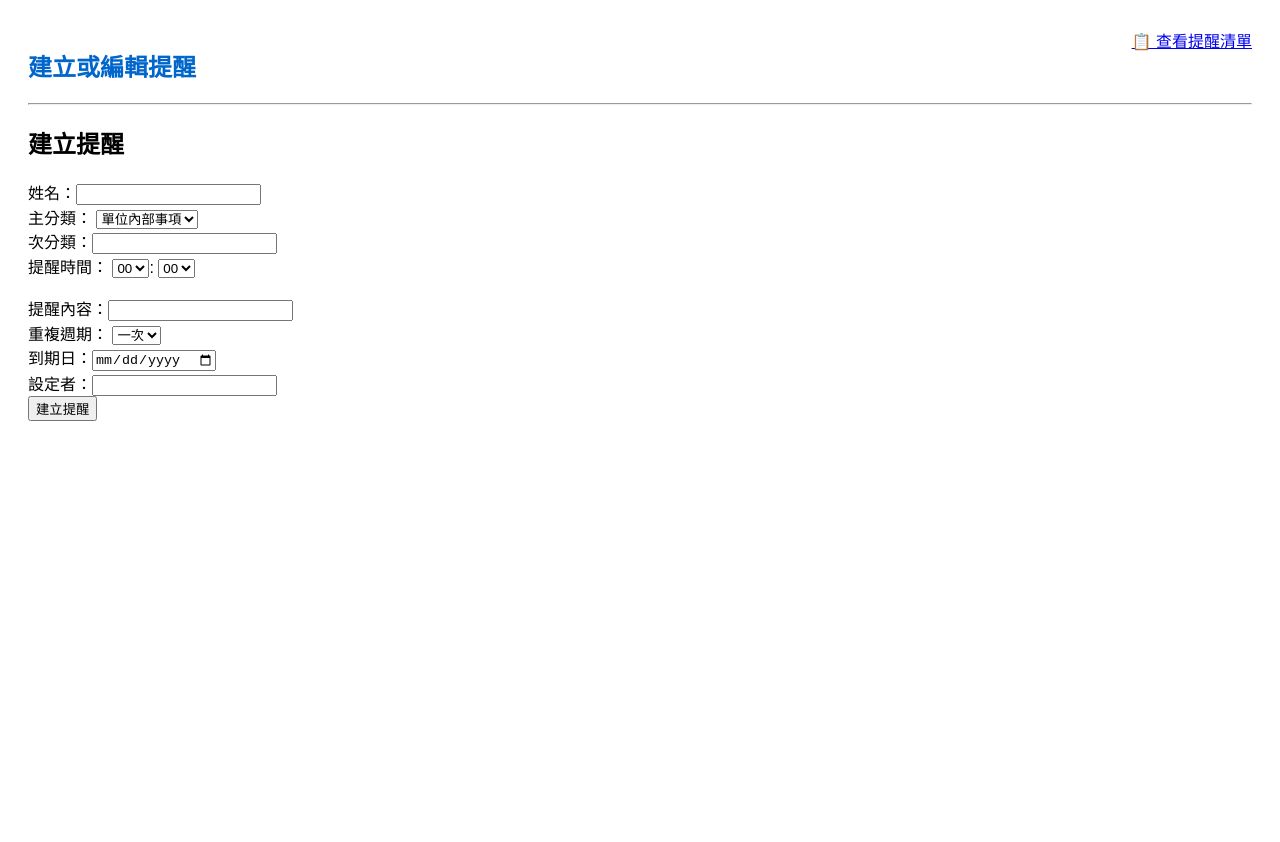
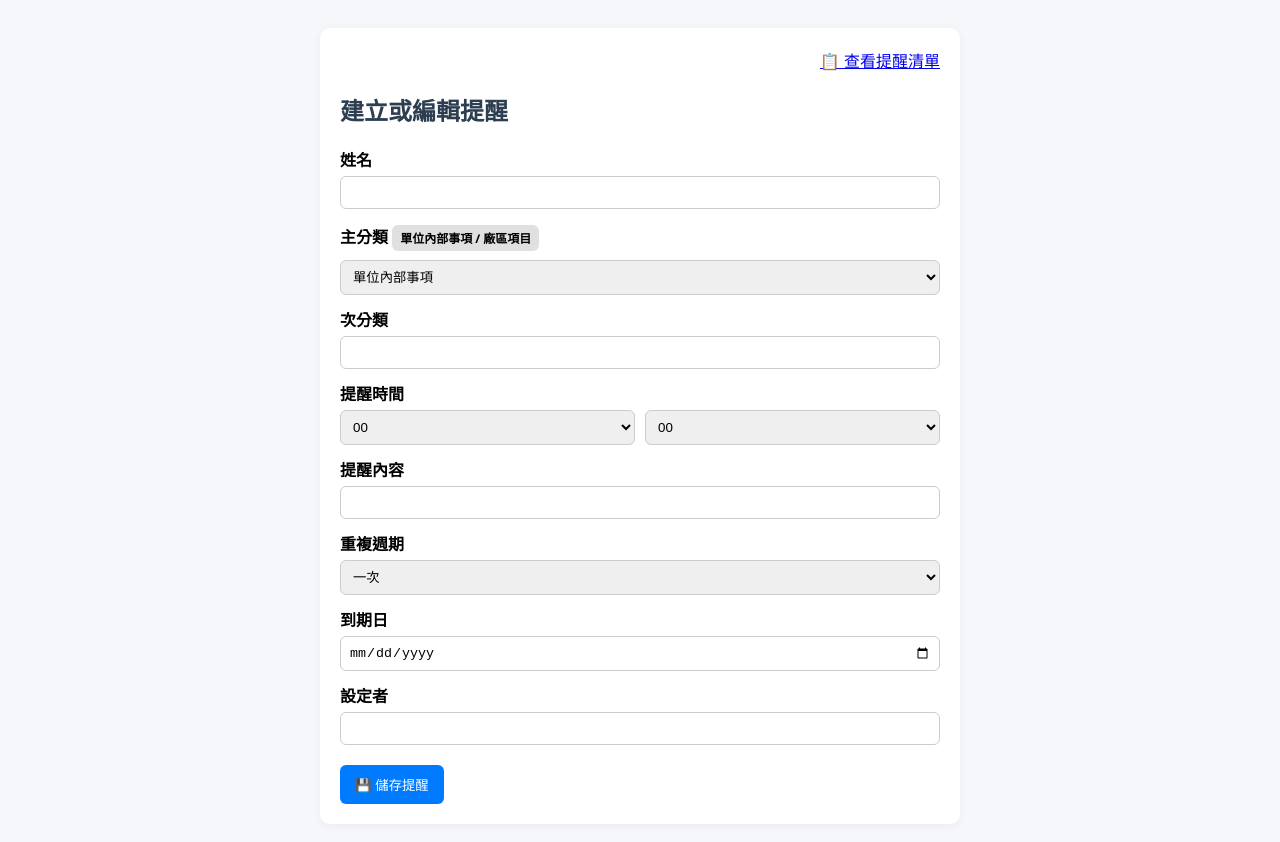
Before and after one commit to lcm171101/line-reminder-railway, a website: page form.html in a window 1280 px wide. Before the commit the page ends 800 px from the top, so only its background shows below. Drawn offline with Linux system fonts and the light colour scheme.

Commit message:
Add files via upload

```diff
--- a/form.html
+++ b/form.html
@@ -4,35 +4,104 @@
 <head>
   <meta charset="UTF-8">
   <title>建立提醒</title>
+  <meta name="viewport" content="width=device-width, initial-scale=1">
+  <style>
+    body {
+      font-family: 'Segoe UI', sans-serif;
+      padding: 20px;
+      background: #f5f7fa;
+    }
+    h2 {
+      color: #2c3e50;
+    }
+    label {
+      font-weight: bold;
+      display: block;
+      margin-top: 12px;
+    }
+    input, select {
+      width: 100%;
+      padding: 8px;
+      margin-top: 5px;
+      border-radius: 6px;
+      border: 1px solid #ccc;
+      box-sizing: border-box;
+    }
+    button {
+      margin-top: 20px;
+      background: #007bff;
+      color: white;
+      border: none;
+      padding: 10px 15px;
+      border-radius: 6px;
+      cursor: pointer;
+    }
+    .category-badge {
+      display: inline-block;
+      padding: 4px 8px;
+      margin: 4px 0;
+      font-size: 12px;
+      background: #e0e0e0;
+      border-radius: 6px;
+    }
+    .container {
+      max-width: 600px;
+      margin: auto;
+      background: white;
+      padding: 20px;
+      border-radius: 10px;
+      box-shadow: 0 2px 10px rgba(0,0,0,0.05);
+    }
+    .nav {
+      text-align: right;
+      margin-bottom: 10px;
+    }
+  </style>
 </head>
-<body style="font-family:sans-serif;padding:20px;">
-    <a href='/reminders' style="float:right;">📋 查看提醒清單</a>
-    <h2 style="color:#0066cc">建立或編輯提醒</h2><hr style="margin-bottom:20px;">
-  <h2>建立提醒</h2>
+<body>
+  <div class="container">
+    <div class="nav"><a href='/reminders'>📋 查看提醒清單</a></div>
+    <h2>建立或編輯提醒</h2>
     <form id="reminderForm">
-    姓名：<input type="text" name="name" required><br>
-    主分類：
+      <label>姓名</label>
+      <input type="text" name="name" required>
+
+      <label>主分類 <span class="category-badge">單位內部事項 / 廠區項目</span></label>
       <select name="mainCategory">
         <option value="單位內部事項">單位內部事項</option>
         <option value="廠區項目">廠區項目</option>
-    </select><br>
-    次分類：<input type="text" name="subCategory"><br>
-    提醒時間：
-    <select id="hour" onchange="updateTime()"></select>:
-    <select id="minute" onchange="updateTime()"></select><br>
-    <input type="hidden" id="time" name="time"><br>
-    提醒內容：<input type="text" name="message" required><br>
-    重複週期：
+      </select>
+
+      <label>次分類</label>
+      <input type="text" name="subCategory">
+
+      <label>提醒時間</label>
+      <div style="display:flex;gap:10px;">
+        <select id="hour" onchange="updateTime()"></select>
+        <select id="minute" onchange="updateTime()"></select>
+      </div>
+      <input type="hidden" id="time" name="time">
+
+      <label>提醒內容</label>
+      <input type="text" name="message" required>
+
+      <label>重複週期</label>
       <select name="repeatType">
         <option value="once">一次</option>
         <option value="daily">每日</option>
         <option value="weekly">每週</option>
         <option value="monthly">每月</option>
-    </select><br>
-    到期日：<input type="date" name="expireDate"><br>
-    設定者：<input type="text" name="createdBy"><br>
-    <button type="submit">建立提醒</button>
+      </select>
+
+      <label>到期日</label>
+      <input type="date" name="expireDate">
+
+      <label>設定者</label>
+      <input type="text" name="createdBy">
+
+      <button type="submit">💾 儲存提醒</button>
     </form>
+  </div>
 
 <script>
   function updateTime() {
@@ -41,17 +110,13 @@
     document.getElementById('time').value = h + ":" + m;
   }
   for (let i = 0; i < 24; i++) {
-    document.getElementById('hour').innerHTML += `<option value="${String(i).padStart(2, '0')}">${String(i).padStart(2, '0')}</option>`;
+    document.getElementById('hour').innerHTML += `<option value="${String(i).padStart(2,'0')}">${String(i).padStart(2,'0')}</option>`;
   }
   for (let i = 0; i < 60; i++) {
-    document.getElementById('minute').innerHTML += `<option value="${String(i).padStart(2, '0')}">${String(i).padStart(2, '0')}</option>`;
+    document.getElementById('minute').innerHTML += `<option value="${String(i).padStart(2,'0')}">${String(i).padStart(2,'0')}</option>`;
   }
   updateTime();
-</script>
-</body>
-</html>
 
-<script>
   const params = new URLSearchParams(location.search);
   const id = params.get("id");
   if (id) {
@@ -80,6 +145,29 @@
       });
   } else {
     document.getElementById("reminderForm").setAttribute("action", "/set-reminder");
-    document.getElementById("reminderForm").setAttribute("method", "POST");
+    document.getElementById("reminderForm").addEventListener("submit", e => {
+  e.preventDefault();
+  const body = Object.fromEntries(new FormData(e.target));
+  fetch("/set-reminder", {
+    method: "POST",
+    headers: { "Content-Type": "application/json" },
+    body: JSON.stringify(body)
+  }).then(() => showToastThenRedirect());
+});
   }
 </script>
+
+<div id="toast" style="display:none;position:fixed;bottom:20px;left:50%;transform:translateX(-50%);
+background:#28a745;color:white;padding:10px 20px;border-radius:5px;box-shadow:0 2px 8px rgba(0,0,0,0.2);">
+✅ 提醒已建立成功！即將跳轉...
+</div>
+<script>
+function showToastThenRedirect() {
+  const toast = document.getElementById("toast");
+  toast.style.display = "block";
+  setTimeout(() => location.href = "/reminders", 1500);
+}
+</script>
+</body>
+
+</html>
```
Lines whose indentation alone changed are shown as unchanged.
